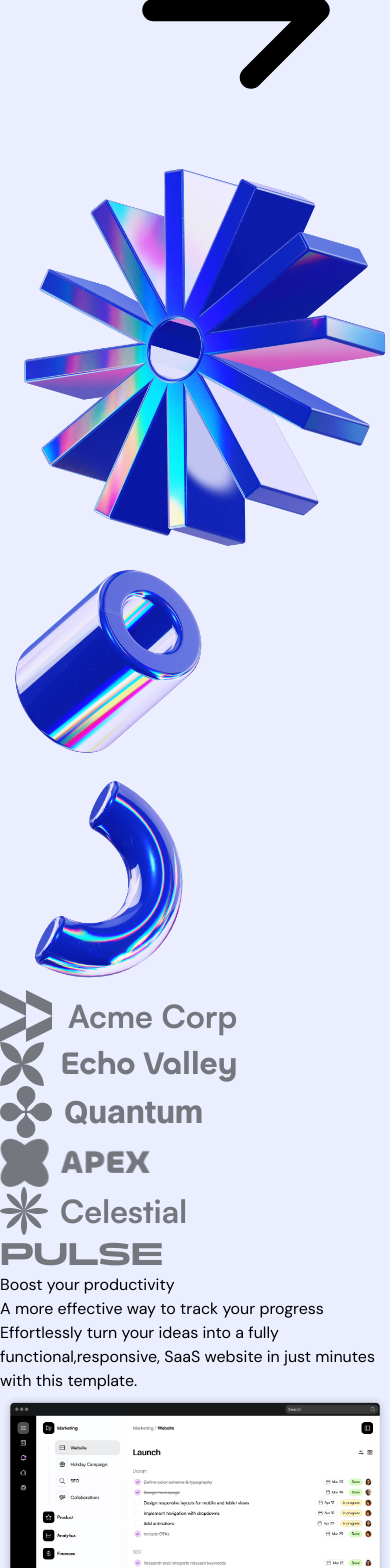
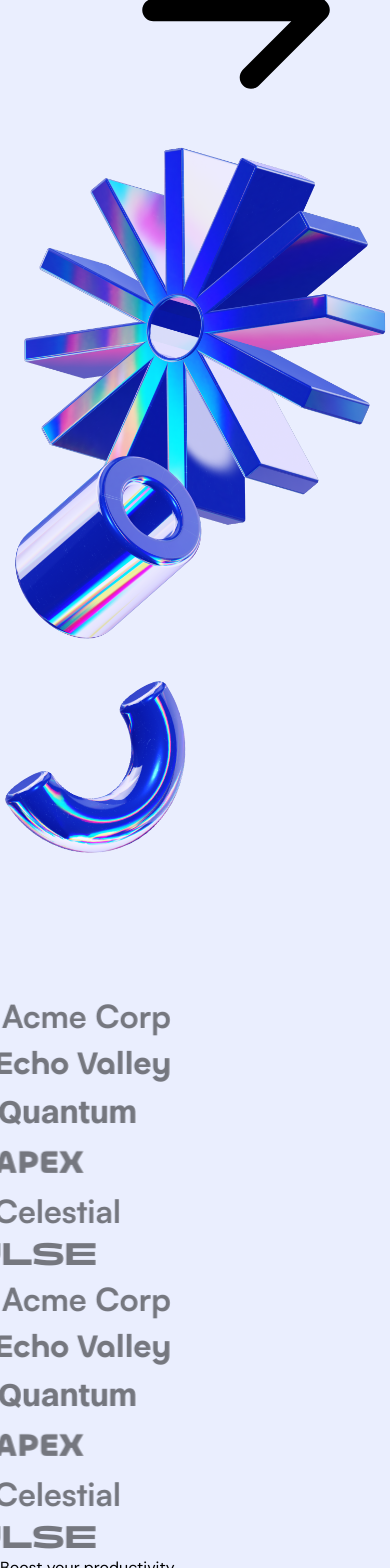
Before and after one commit to anujgupta018/peak-a-boo, a Next.js app: page / in a window 390 px wide. Shown: the part 1200-2768 px from the top of the page. Built offline with nearby package versions, Linux system fonts and the light colour scheme.

Commit message:
Finished

```diff
--- a/Sections/CallToAction.tsx
+++ b/Sections/CallToAction.tsx
@@ -1,11 +1,23 @@
+"use client";
 import ArrowRight from "../app/assets/arrow-right.svg";
 import StarImage from "../app/assets/star.png";
 import SpringImage from "../app/assets/spring.png";
 import Image from "next/image";
+import { motion, useScroll, useTransform } from "framer-motion";
+import { useRef } from "react";
 
 function CallToAction() {
+  const sectionRef = useRef(null);
+  const { scrollYProgress } = useScroll({
+    target: sectionRef,
+    offset: ["start end", "end start"],
+  });
+  const translateY = useTransform(scrollYProgress, [0, 1], [150, -150]);
   return (
-    <section className="bg-gradient-to-b from-white to-[#D2DCFF] py-24">
+    <section
+      ref={sectionRef}
+      className="bg-gradient-to-b from-white to-[#D2DCFF] py-24 overflow-x-clip"
+    >
       <div className="container">
         <div className="section-heading relative">
           <h2 className="section-title">Sign up for free today</h2>
@@ -13,8 +25,20 @@ function CallToAction() {
             Celeberate the joy of accomplishment with an app designed to track
             your progress and motivate your results.
           </p>
-          <Image src={StarImage} alt="Star" width={360} className="absolute -left-[350px] -top-[137px]" />
-          <Image src={SpringImage} alt="Spring" width={360} className="absolute -right-[331px] -top-[19px]" />
+          <motion.img
+            src={StarImage.src}
+            alt="Star"
+            width={360}
+            className="absolute -left-[350px] -top-[137px]"
+            style={{ translateY }}
+          />
+          <motion.img
+            src={SpringImage.src}
+            alt="Spring"
+            width={360}
+            className="absolute -right-[331px] -top-[19px]"
+            style={{ translateY }}
+          />
         </div>
         <div className="flex gap-2 mt-10 justify-center">
           <button className="btn btn-primary">Get for free</button>
--- a/Sections/Hero.tsx
+++ b/Sections/Hero.tsx
@@ -1,11 +1,29 @@
+"use client";
 import ArrowIcon from "../app/assets/arrow-right.svg";
 import cogImage from "../app/assets/cog.png";
 import Image from "next/image";
 import CylinderImage from "../app/assets/cylinder.png";
 import NoodleImage from "../app/assets/noodle.png";
+import {
+  motion,
+  useScroll,
+  useTransform,
+  useMotionValueEvent,
+} from "framer-motion";
+import { useRef } from "react";
 function Hero() {
+  const heroRef = useRef(null);
+  const { scrollYProgress } = useScroll({
+    target: heroRef,
+    offset: ["start end", "end start"],
+  });
+  const translateY = useTransform(scrollYProgress, [0, 1], [150, -150]);
+  // useMotionValueEvent(scrollYProgress, "change", (latest) =>
+  //   console.log(latest)
+  // );
   return (
     <section
+      ref={heroRef}
       className="pt-8 pb-20 md:pt-5 md:pb-10
      bg-[radial-gradient(ellipse_200%_100%_at_bottom_left,#183EC2,#EAEEFE_100%)] overflow-x-clip"
     >
@@ -32,23 +50,39 @@ function Hero() {
             </div>
           </div>
           <div className="mt-20 md:mt-0 md:h-[648px] md:flex-1 relative lg:ml-36">
-            <Image
-              src={cogImage}
+            <motion.img
+              src={cogImage.src}
               alt="Hehe"
               className="md:absolute md:h-full md:w-auto md:max-w-none md:-left-6 lg:left-0"
+              animate={{
+                translateY: [-30, 30],
+              }}
+              transition={{
+                repeat: Infinity,
+                repeatType: "mirror",
+                duration: 3,
+                ease: "easeInOut",
+              }}
             />
-            <Image
-              src={CylinderImage}
+            <motion.img
+              src={CylinderImage.src}
               alt="img"
               height={220}
               width={220}
               className="hidden md:block -top-8 -left-32 md:absolute"
+              style={{
+                translateY: translateY,
+              }}
             />
-            <Image
-              src={NoodleImage}
+            <motion.img
+              src={NoodleImage.src}
               alt="Noodle"
               width={220}
               className="hidden lg:block absolute top-[524px] left-[448px] rotate(30deg)"
+              style={{
+                rotate:30,
+                translateY: translateY,
+              }}
             />
           </div>
         </div>
--- a/Sections/LogoTicker.tsx
+++ b/Sections/LogoTicker.tsx
@@ -1,16 +1,29 @@
+"use client";
 import AcmeLogo from "../app/assets/logo-acme.png";
 import EchoLogo from "../app/assets/logo-echo.png";
 import QuantumLogo from "../app/assets/logo-quantum.png";
 import ApexLogo from "../app/assets/logo-apex.png";
 import CelestialLogo from "../app/assets/logo-celestial.png";
 import PulseLogo from "../app/assets/logo-pulse.png";
+import { motion } from "framer-motion";
 import Image from "next/image";
 function LogoTicker() {
   return (
     <div className="py-8 bg-white md:py-12">
       <div className="container">
         <div className="flex overflow-hidden [mask-image:linear-gradient(to_right,transparent,black,transparent)] py-5">
-          <div className="flex gap-14 flex-none">
+          <motion.div
+            className="flex gap-14 flex-none pr-14"
+            animate={{
+              translateX: "-50%",
+            }}
+            transition={{
+              duration: 20,
+              repeat: Infinity,
+              repeatType: "loop",
+              ease: "linear",
+            }}
+          >
             <Image src={AcmeLogo} alt="Acme" className="Logo-ticker-image" />
             <Image src={EchoLogo} alt="echo" className="Logo-ticker-image" />
             <Image
@@ -25,7 +38,21 @@ function LogoTicker() {
               className="Logo-ticker-image"
             />
             <Image src={PulseLogo} alt="pulse" className="Logo-ticker-image" />
-          </div>
+            <Image src={AcmeLogo} alt="Acme" className="Logo-ticker-image" />
+            <Image src={EchoLogo} alt="echo" className="Logo-ticker-image" />
+            <Image
+              src={QuantumLogo}
+              alt="quantum"
+              className="Logo-ticker-image"
+            />
+            <Image src={ApexLogo} alt="apex" className="Logo-ticker-image" />
+            <Image
+              src={CelestialLogo}
+              alt="celestial"
+              className="Logo-ticker-image"
+            />
+            <Image src={PulseLogo} alt="pulse" className="Logo-ticker-image" />
+          </motion.div>
         </div>
       </div>
     </div>
--- a/Sections/Pricing.tsx
+++ b/Sections/Pricing.tsx
@@ -1,5 +1,7 @@
+"use client";
 import CheckIcon from "../app/assets/check.svg";
 import { twMerge } from "tailwind-merge";
+import { motion } from "framer-motion";
 
 const pricingTiers = [
   {
@@ -91,9 +93,20 @@ export const Pricing = () => {
                   </h3>
                   {popular === true && (
                     <div className="inline-flex text-sm px-4 py-1.5 rounded-xl border border-white/20">
-                      <span className="bg-[linear-gradient(to_right,#DD7DDF,#E1CD86,#BBCB92,#71C2EF,#3BFFFF,#DD7DDF)] text-transparent bg-clip-text font-medium">
+                      <motion.span
+                        animate={{
+                          backgroundPositionX: "100%",
+                        }}
+                        transition={{
+                          duration: 1,
+                          repeat: Infinity,
+                          ease: "linear",
+                          repeatType: "loop",
+                        }}
+                        className="bg-[linear-gradient(to_right,#DD7DDF,#E1CD86,#BBCB92,#71C2EF,#3BFFFF,#DD7DDF,#E1CD86,#BBCB92,#71C2EF,#3BFFFF)] [background-size:200%] text-transparent bg-clip-text font-medium"
+                      >
                         Popular
-                      </span>
+                      </motion.span>
                     </div>
                   )}
                 </div>
--- a/Sections/ProductShowcase.tsx
+++ b/Sections/ProductShowcase.tsx
@@ -1,10 +1,22 @@
+"use client";
 import Image from "next/image";
 import PyramidImage from "../app/assets/pyramid.png";
 import ProductImage from "../app/assets/product-image.png";
 import tubeImage from "../app/assets/tube.png";
+import { motion, useScroll, useTransform } from "framer-motion";
+import { useRef } from "react";
 function ProductShowcase() {
+  const sectionRef = useRef(null);
+  const { scrollYProgress } = useScroll({
+    target: sectionRef,
+    offset: ["start end", "end start"],
+  });
+  const translateY = useTransform(scrollYProgress, [0, 1], [150, -150]);
   return (
-    <section className="bg-gradient-to-b from-[#FFFFFF] to-[#D2DCFF] py-24 overflow-x-clip">
+    <section
+      ref={sectionRef}
+      className="bg-gradient-to-b from-[#FFFFFF] to-[#D2DCFF] py-24 overflow-x-clip"
+    >
       <div className="container">
         <div className="section-heading">
           <div className="flex justify-center">
@@ -20,18 +32,21 @@ function ProductShowcase() {
         </div>
         <div className="relative">
           <Image src={ProductImage} alt="Product" className="mt-10" />
-          <Image
-            src={PyramidImage}
+          <motion.img
+            src={PyramidImage.src}
             alt="Pyramid"
             height={262}
             width={262}
             className="hidden md:block absolute -right-36 -top-32"
+            style={{ translateY }}
           />
-          <Image
-            src={tubeImage}
+          <motion.img
+            src={tubeImage.src}
             alt="tube"
             height={248}
+            width={248}
             className="hidden md:block absolute bottom-24 -left-36"
+            style={{ translateY }}
           />
         </div>
       </div>
--- a/Sections/Testimonials.tsx
+++ b/Sections/Testimonials.tsx
@@ -1,3 +1,4 @@
+"use client";
 import Image from "next/image";
 import avatar1 from "../app/assets/avatar-1.png";
 import avatar2 from "../app/assets/avatar-2.png";
@@ -9,6 +10,8 @@ import avatar7 from "../app/assets/avatar-7.png";
 import avatar8 from "../app/assets/avatar-8.png";
 import avatar9 from "../app/assets/avatar-9.png";
 import { twMerge } from "tailwind-merge";
+import { motion } from "framer-motion";
+import React from "react";
 
 const testimonials = [
   {
@@ -74,13 +77,23 @@ const thirdColumn = testimonials.slice(6, 9);
 const TestimonialsColumn = (props: {
   className?: string;
   testimonials: typeof testimonials;
+  duration?: number;
 }) => (
-  <div
-    className={twMerge(
-      "flex flex-col gap-6 mt-10 [mask-image:linear-gradient(to_bottom,transparent,black_25%,black_75%,transparent)]",
-      props.className || " "
-    )}
+  <div className="props.className">
+    <motion.div
+      animate={{
+        translateY: "-50%",
+      }}
+      transition={{
+        duration: props.duration || 10,
+        repeat: Infinity,
+        ease: "linear",
+        repeatType: "loop",
+      }}
+      className="flex flex-col gap-6 pb-6"
     >
+      {[...new Array(2)].fill(0).map((_, index) => (
+        <React.Fragment key={index}>
           {props.testimonials.map(({ text, imageSrc, username, name }) => (
             <div className="card">
               <div>{text}</div>
@@ -93,18 +106,23 @@ const TestimonialsColumn = (props: {
                   className="h-10 w-10 rounded-full"
                 />
                 <div className="flex flex-col ">
-            <div className="font-medium tracking-tight leading-5">{name}</div>
+                  <div className="font-medium tracking-tight leading-5">
+                    {name}
+                  </div>
                   <div className="tracking-tight leading-5">{username}</div>
                 </div>
               </div>
             </div>
           ))}
+        </React.Fragment>
+      ))}
+    </motion.div>
   </div>
 );
 
 export const Testimonials = () => {
   return (
-    <section className="bg-white">
+    <section className="bg-white overflow-x-clip">
       <div className="container">
         <div className="section-heading">
           <div className="flex justify-center">
@@ -116,15 +134,17 @@ export const Testimonials = () => {
             essential tool for users around the world.
           </p>
         </div>
-        <div className="flex justify-center gap-6">
-          <TestimonialsColumn testimonials={firstColumn} />
+        <div className="flex justify-center gap-6 mt-10 [mask-image:linear-gradient(to_bottom,transparent,black_25%,black_75%,transparent)] max-h-[738px] overflow-hidden">
+          <TestimonialsColumn testimonials={firstColumn} duration={15} />
           <TestimonialsColumn
             testimonials={secondColumn}
-            className="hidden md:flex"
+            className="hidden md:block"
+            duration={19}
           />
           <TestimonialsColumn
             testimonials={thirdColumn}
-            className="hidden lg:flex"
+            className="hidden lg:block"
+            duration={17}
           />
         </div>
       </div>
```
Lines whose indentation alone changed are shown as unchanged.
